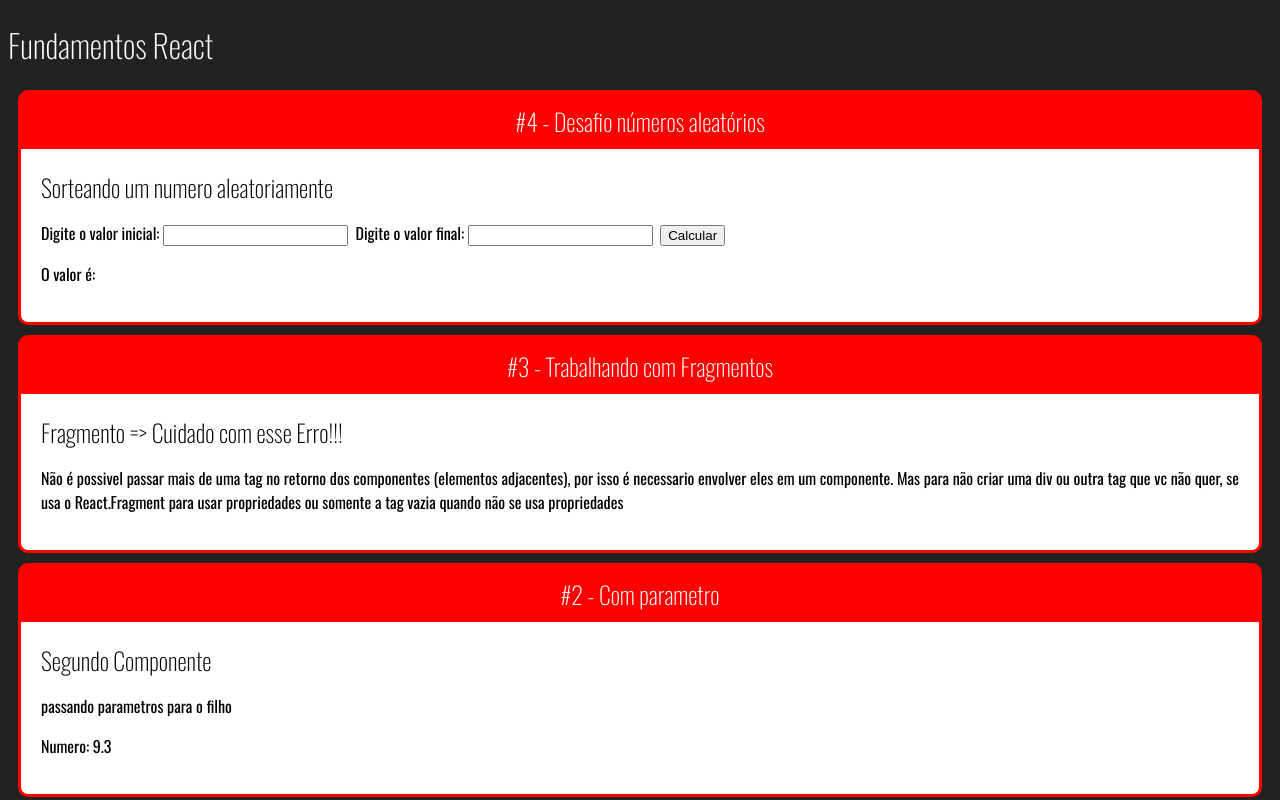
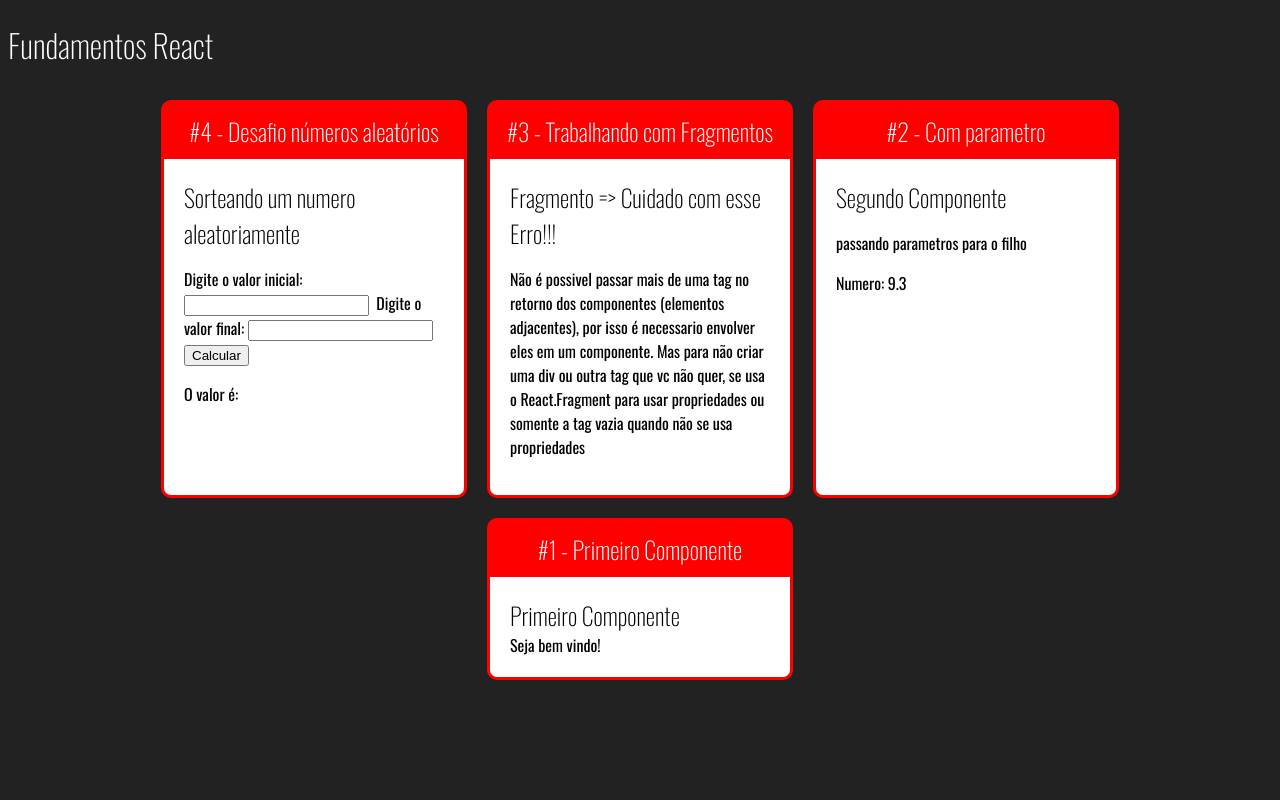
Before and after one commit to cesargos/fundamentos_react, a React (Create React App) app: page / in a window 1280 px wide. Shown: the top 800 px of the page. Built offline with nearby package versions, Linux system fonts and the light colour scheme.

Commit message:
feat: style with css

```diff
--- /dev/null
+++ b/src/componentes/App.css
@@ -0,0 +1,5 @@
+.App .Cards {
+  display: flex;
+  flex-wrap: wrap;
+  justify-content: center;
+}
--- a/src/componentes/App.jsx
+++ b/src/componentes/App.jsx
@@ -1,4 +1,5 @@
 import React from 'react';
+import './App.css';
 
 import Primeiro from './basicos/Primeiro';
 import ComParametro from './basicos/ComParametros';
@@ -8,8 +9,9 @@
 
 // Utilizando Função arrow para retornar
 export default () => (
-  <div id="app">
+  <div className="App" id="App">
     <h1>Fundamentos React</h1>
+    <div className="Cards">
       <Card titulo="#4 - Desafio números aleatórios">
         <Aleatorio />
       </Card>
@@ -30,4 +32,5 @@
         <Primeiro />
       </Card>
     </div>
+  </div>
 );
--- a/src/componentes/layout/Card.css
+++ b/src/componentes/layout/Card.css
@@ -4,6 +4,11 @@
   border-radius: 10px;
   overflow: hidden;
   margin: 10px;
+
+  display: flex;
+  flex-direction: column;
+  min-width: 300px;
+  max-width: 300px;
 }
 
 .Card .Title {
@@ -14,6 +19,7 @@
 }
 
 .Card .Content {
+  flex: 1;/* faz pegar o restante do tamanho disponivel */
   background-color: white;
   color: black;
   padding: 20px;
```
Lines whose indentation alone changed are shown as unchanged.
